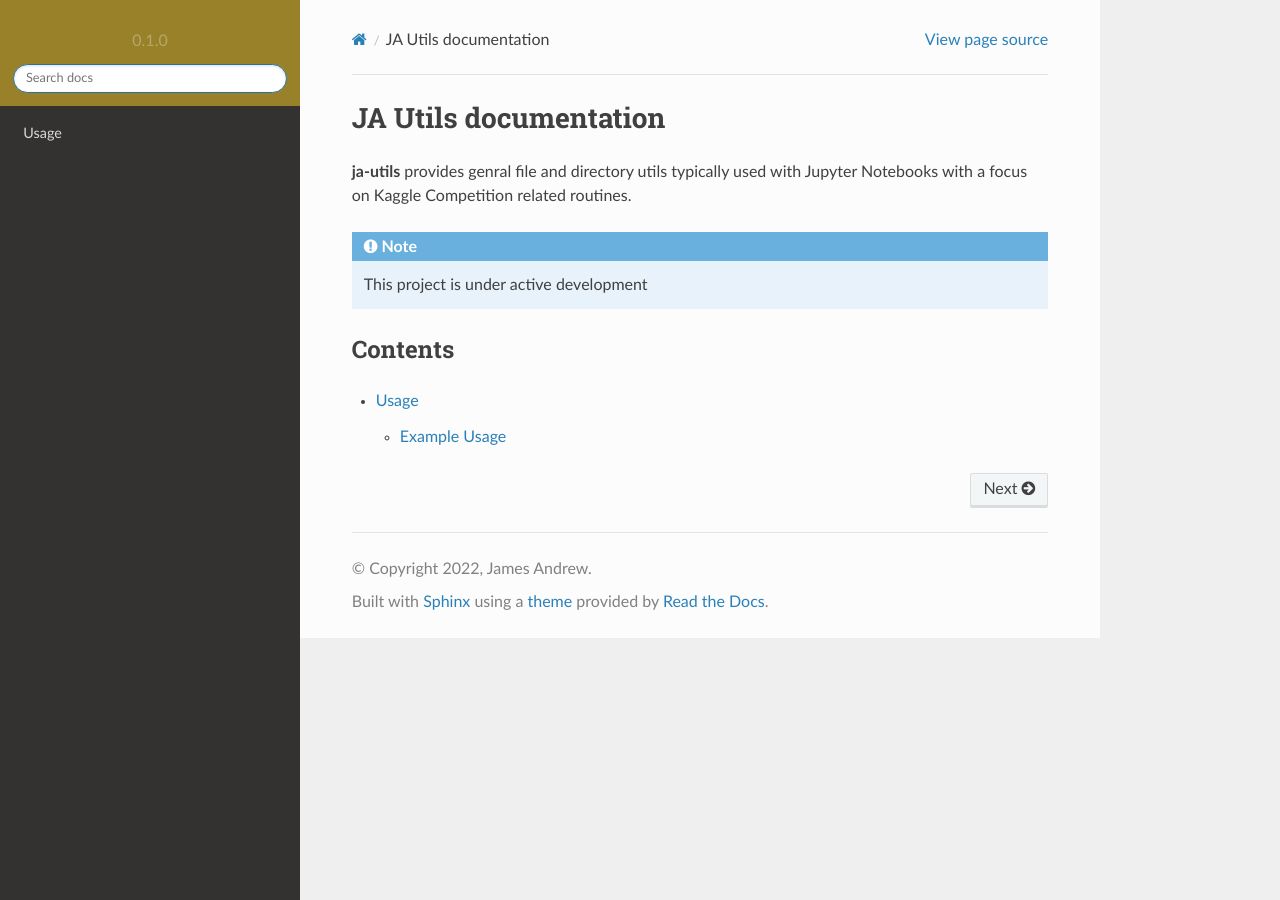
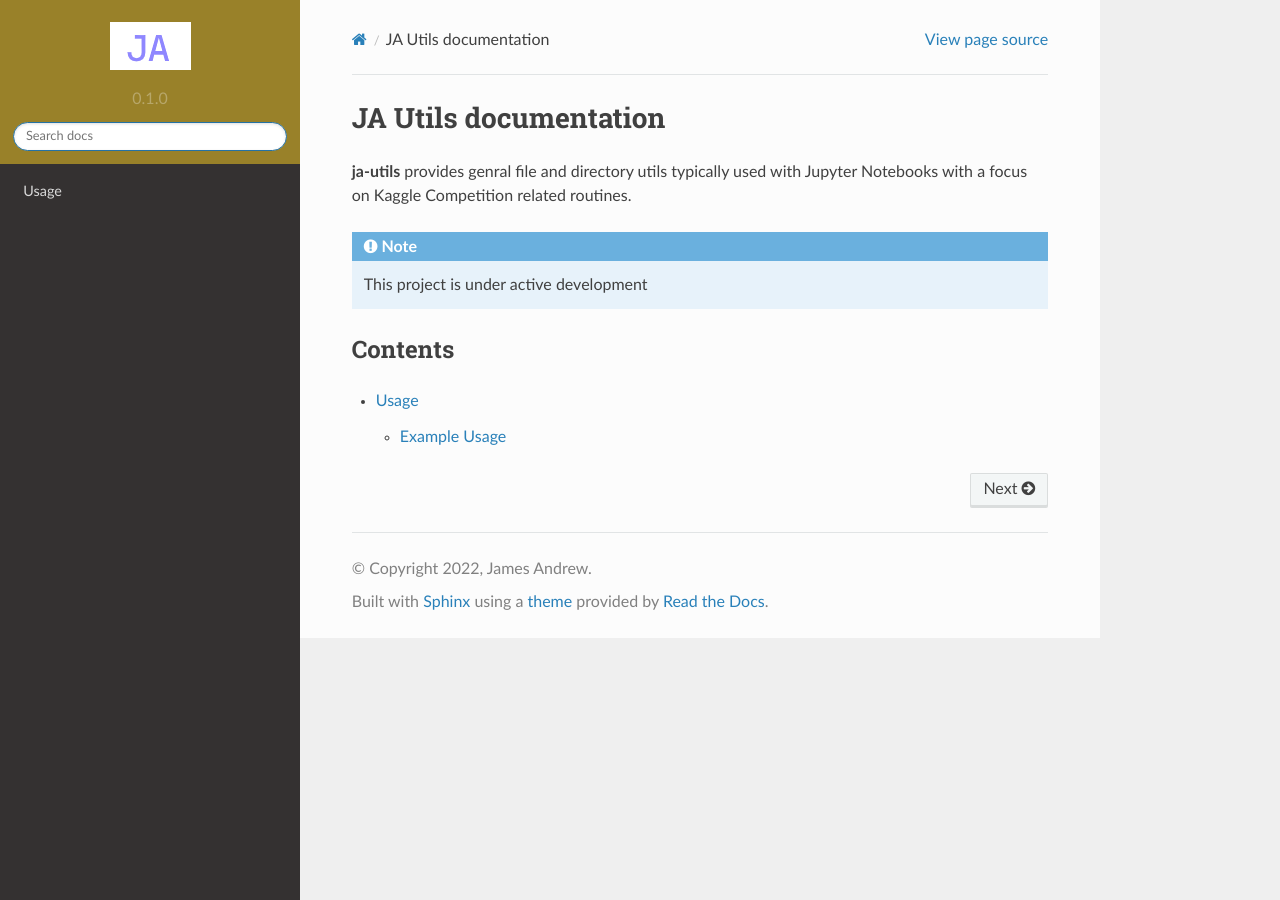
Before and after one commit to jamiii/ja-utils, a Sphinx documentation site: the page built from docs/source/index.rst, in a window 1280 px wide. Built offline with Sphinx 7.4.7 and the Read the Docs theme 2.0.0, drawn with Linux system fonts in a browser that asks for light colours.

Commit message:
fix logo path

```diff
--- a/docs/source/conf.py
+++ b/docs/source/conf.py
@@ -34,7 +34,7 @@ html_theme = 'sphinx_rtd_theme'
 # -- Options for EPUB output
 epub_show_urls = 'footnote'
 
-html_logo = "docs/img/logo.png"
+html_logo = "../img/logo.png"
 
 # -- Options for Theme, https://sphinx-rtd-theme.readthedocs.io/en/stable/configuring.html#
 html_theme_options = {
```
